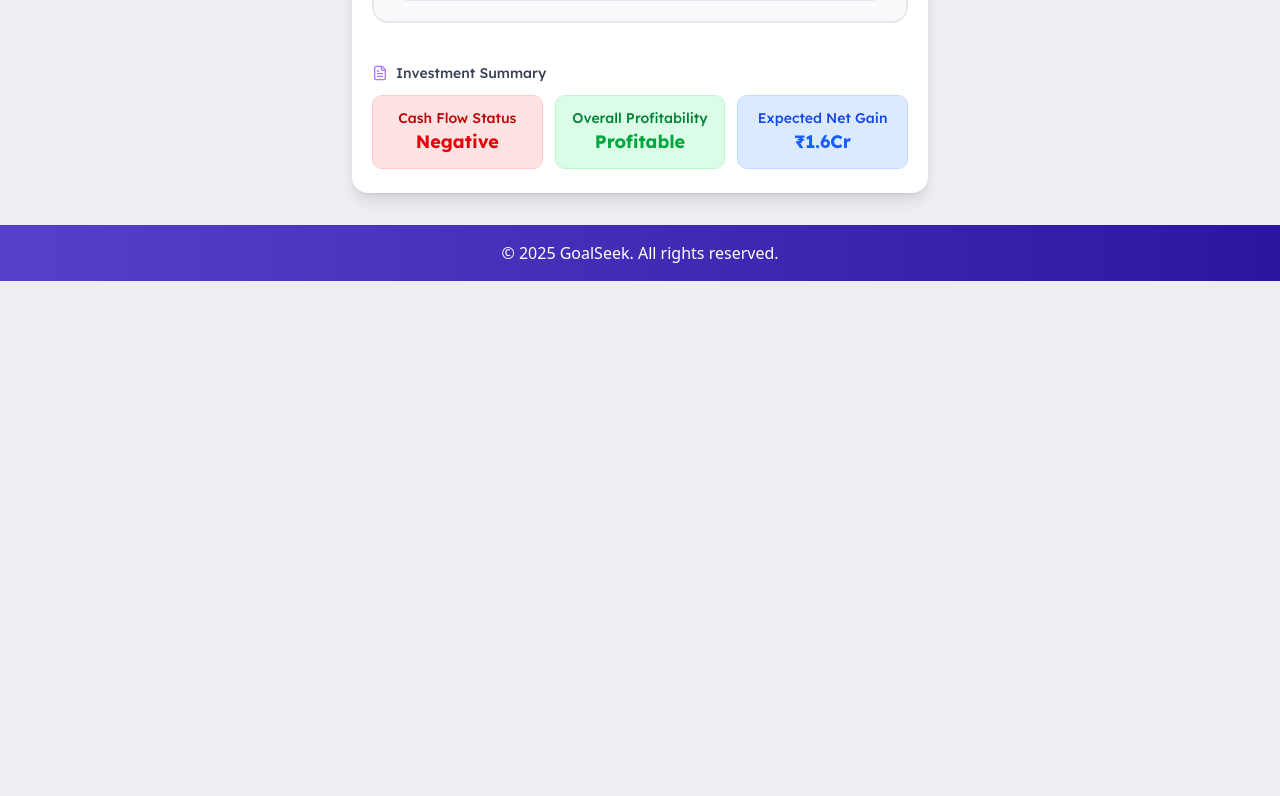
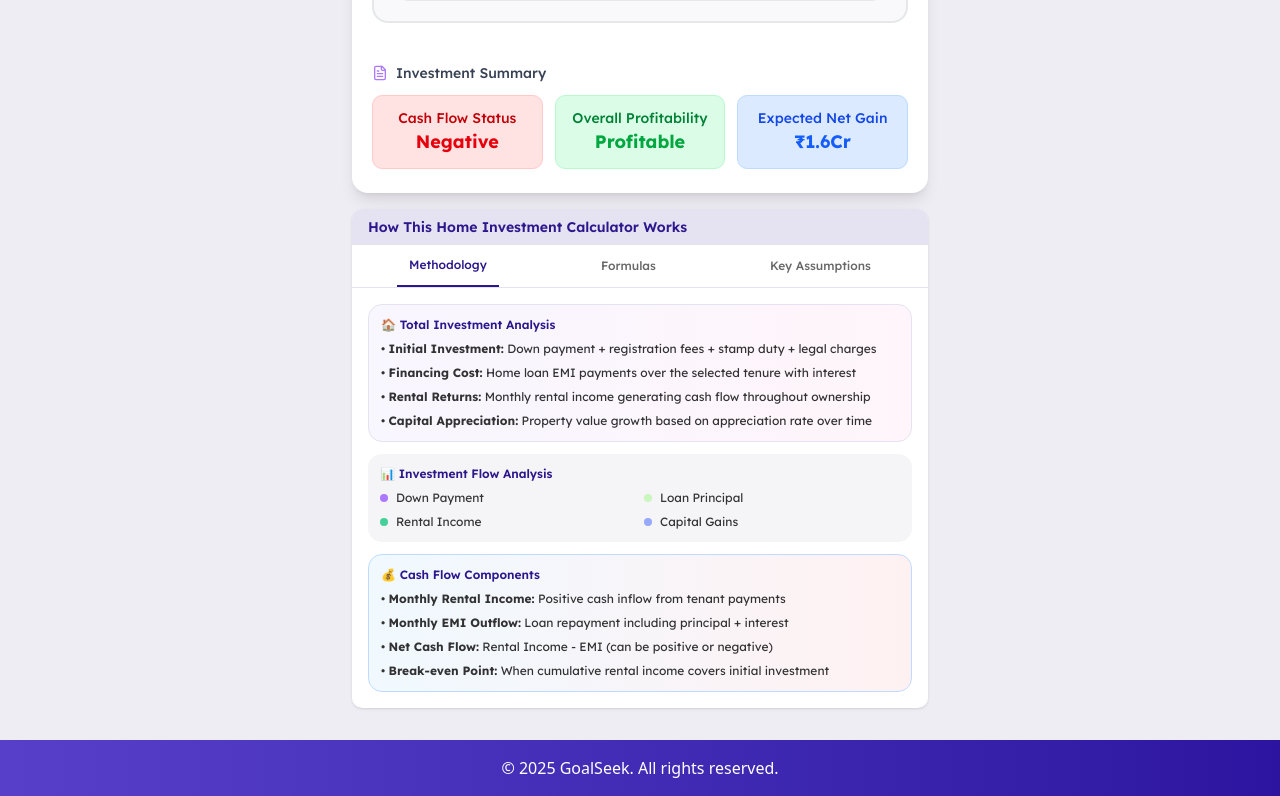
Before and after one commit to SerDunk/financial-calculators, a Next.js app: page /calculators/home-investment in a window 1280 px wide. Shown: the part 2058-2854 px from the top of the page. Before the commit the page ends 2339 px from the top, so only its background shows below. Built offline with nearby package versions, Linux system fonts and the light colour scheme.

Commit message:
Added Assumptions section

```diff
--- a/src/app/calculators/home-investment/page.js
+++ b/src/app/calculators/home-investment/page.js
@@ -645,7 +645,7 @@ const HomeInvestmentCalculator = () => {
           CALCULATE
         </button>
         <HomeInvestmentResult result={result} />
-        {/* <HomeInvestmentAssumptions /> */}
+        <HomeInvestmentAssumptions />
       </div>
     </div>
   );
```
